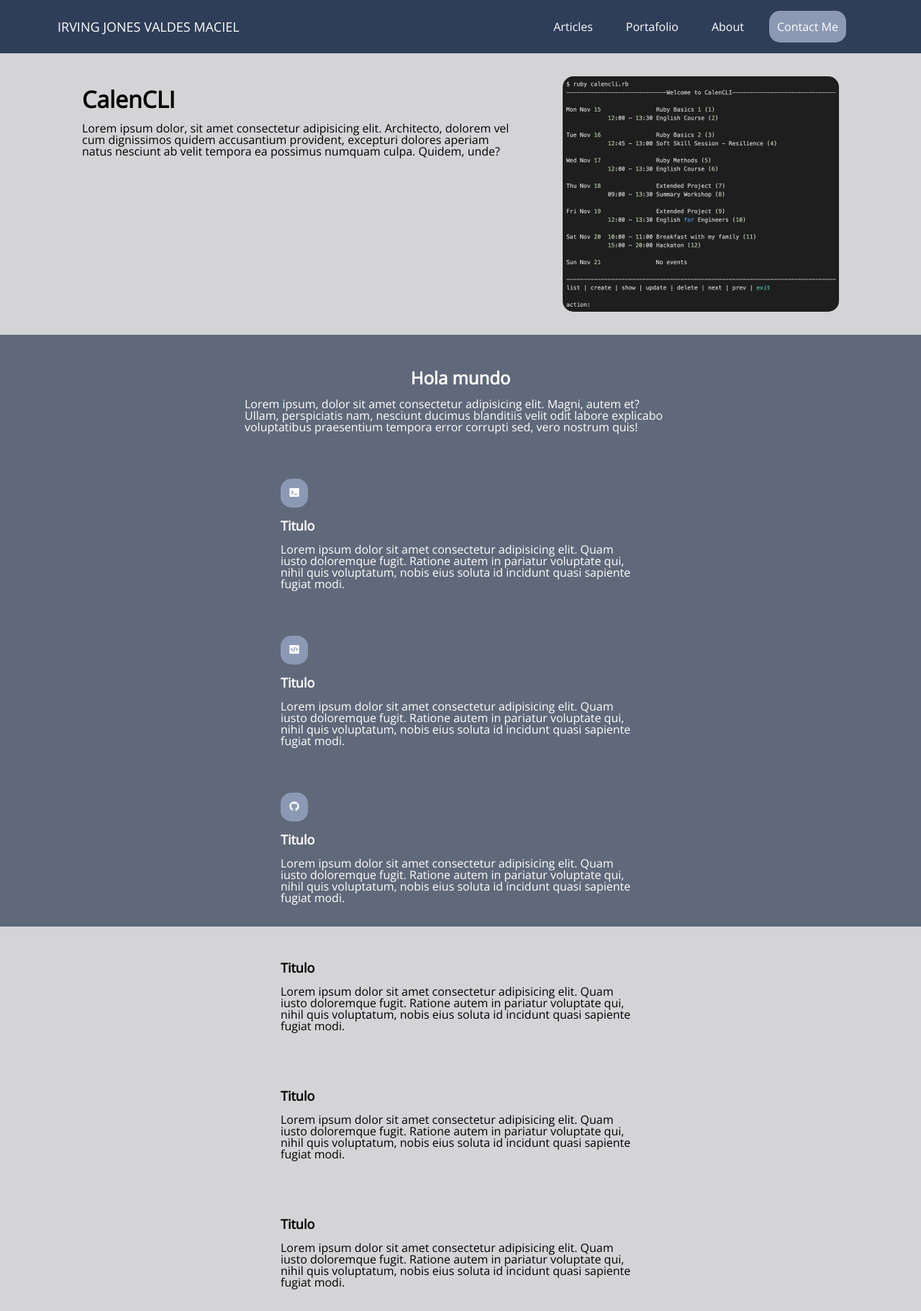
After one commit to irjovama/portafolio, a PHP site: page /articles/learning-ruby-in-4-weeks.html in a window 1280 px wide. The commit adds this page. Shown: the whole page at 72% size. Run offline with PHP 8.4, Linux system fonts and the light colour scheme.

Commit message:
work in articles

```diff
--- /dev/null
+++ b/articles/learning-ruby-in-4-weeks.html
@@ -0,0 +1,148 @@
+<!DOCTYPE html>
+<html lang="en">
+    <head>
+        <meta charset="UTF-8">
+        <meta http-equiv="X-UA-Compatible" content="IE=edge">
+        <meta name="viewport" content="width=device-width, initial-scale=1.0">
+        <link rel="stylesheet" href="../css/styles.css">
+        <link
+            href="https://cdn.jsdelivr.net/npm/remixicon@2.5.0/fonts/remixicon.css"
+            rel="stylesheet">
+        <title>Learning Ruby in 4 weeks</title>
+    </head>
+    <body>
+        <nav class="nav-bar">
+            <span>IRVING JONES VALDES MACIEL</span>
+
+            <ul class="nav-list">
+                <li><a href="../index.html" class="link-primary">Articles</a></li>
+                <li><a href="../portafolio.html" class="link-primary">Portafolio</a></li>
+                <li><a href="../about.html" class="link-primary">About</a></li>
+                <li><a href="../contact.html" class="btn-primary">Contact Me</a></li>
+            </ul>
+
+        </nav>
+        <header class="section-md grid">
+            <article class="article-md">
+                <h1 class="header1">CalenCLI</h1>
+                <p>
+                    Lorem ipsum dolor, sit amet consectetur adipisicing elit.
+                    Architecto, dolorem vel cum dignissimos quidem accusantium
+                    provident, excepturi dolores aperiam natus nesciunt ab velit
+                    tempora ea possimus numquam culpa. Quidem, unde?
+                </p>
+            </article>
+            <article class="article-md">
+                <img src="../img/calencli.jpeg" alt="imagen" class="round-sm">
+            </article>
+        </header>
+
+        <section class="section-md bg-primary-dark grid">
+            <article class="article">
+                <h2 class="header2 center">Hola mundo</h2>
+                <p class="paragraph">
+                    Lorem ipsum, dolor sit amet consectetur adipisicing elit.
+                    Magni, autem et? Ullam, perspiciatis nam, nesciunt ducimus
+                    blanditiis velit odit labore explicabo voluptatibus
+                    praesentium tempora error corrupti sed, vero nostrum quis!
+                </p>
+            </article>
+            <article class="article-xxs">
+                <a class="btn-primary">
+                    <i class="ri-terminal-box-fill"></i>
+                </a>
+                <h3 class="header3">Titulo</h3>
+                <p class="paragraph">
+                    Lorem ipsum dolor sit amet consectetur adipisicing elit.
+                    Quam
+                    iusto
+                    doloremque fugit. Ratione autem in pariatur voluptate qui,
+                    nihil
+                    quis voluptatum, nobis eius soluta id incidunt quasi
+                    sapiente
+                    fugiat
+                    modi.
+                </p>
+            </article>
+            <article class="article-xxs">
+                <a class="btn-primary">
+                    <i class="ri-code-box-fill"></i>
+                </a>
+                <h3 class="header3">Titulo</h3>
+                <p class="paragraph">
+                    Lorem ipsum dolor sit amet consectetur adipisicing elit.
+                    Quam
+                    iusto
+                    doloremque fugit. Ratione autem in pariatur voluptate qui,
+                    nihil
+                    quis voluptatum, nobis eius soluta id incidunt quasi
+                    sapiente
+                    fugiat
+                    modi.
+                </p>
+            </article>
+            <article class="article-xxs">
+                <a class="btn-primary">
+                    <i class="ri-github-fill"></i>
+                </a>
+                <h3 class="header3">Titulo</h3>
+                <p class="paragraph">
+                    Lorem ipsum dolor sit amet consectetur adipisicing elit.
+                    Quam
+                    iusto
+                    doloremque fugit. Ratione autem in pariatur voluptate qui,
+                    nihil
+                    quis voluptatum, nobis eius soluta id incidunt quasi
+                    sapiente
+                    fugiat
+                    modi.
+                </p>
+            </article>
+        </section>
+        <section class="grid section">
+            <article class="article-xs">
+                <h3 class="header3">Titulo</h3>
+                <p class="paragraph">
+                    Lorem ipsum dolor sit amet consectetur adipisicing elit.
+                    Quam
+                    iusto
+                    doloremque fugit. Ratione autem in pariatur voluptate qui,
+                    nihil
+                    quis voluptatum, nobis eius soluta id incidunt quasi
+                    sapiente
+                    fugiat
+                    modi.
+                </p>
+            </article>
+            <article class="article-xs">
+                <h3 class="header3">Titulo</h3>
+                <p class="paragraph">
+                    Lorem ipsum dolor sit amet consectetur adipisicing elit.
+                    Quam
+                    iusto
+                    doloremque fugit. Ratione autem in pariatur voluptate qui,
+                    nihil
+                    quis voluptatum, nobis eius soluta id incidunt quasi
+                    sapiente
+                    fugiat
+                    modi.
+                </p>
+            </article>
+            <article class="article-xs">
+                <h3 class="header3">Titulo</h3>
+                <p class="paragraph">
+                    Lorem ipsum dolor sit amet consectetur adipisicing elit.
+                    Quam
+                    iusto
+                    doloremque fugit. Ratione autem in pariatur voluptate qui,
+                    nihil
+                    quis voluptatum, nobis eius soluta id incidunt quasi
+                    sapiente
+                    fugiat
+                    modi.
+                </p>
+            </article>
+
+        </section>
+    </body>
+</html>
--- a/css/styles.css
+++ b/css/styles.css
@@ -84,6 +84,9 @@
 }
 
 
+.round-sm {
+    border-radius: var(--rounded-sm);
+}
 
 .btn-primary {
     text-decoration: none;
@@ -122,6 +125,12 @@
     padding: 1rem 0;
 }
 
+.header3 {
+    font-size: large;
+    font-weight: bolder;
+    padding: 1rem 0;
+}
+
 .paragraph-xs {
     min-height: 80px;
 }
@@ -145,17 +154,25 @@ section {
     margin: 2rem;
 }
 
-.article-xl {
-    padding: 0 5rem;
+.article-xxs {
     display: flex;
     flex-direction: column;
+    max-width: 500px;
+    margin: 2rem;
+}
+
+.article-xl {
+    display: flex;
+    width: 100%;
+    margin: 2rem;
 }
 
 .article-md,
 article {
     display: flex;
     flex-direction: column;
-
+    max-width: 600px;
+    margin: 2rem;
 }
 
 .bg-primary {
```
Also changed, not shown: index.html (+26 -12 lines), img/calencli.jpeg (added), 1 other file.
